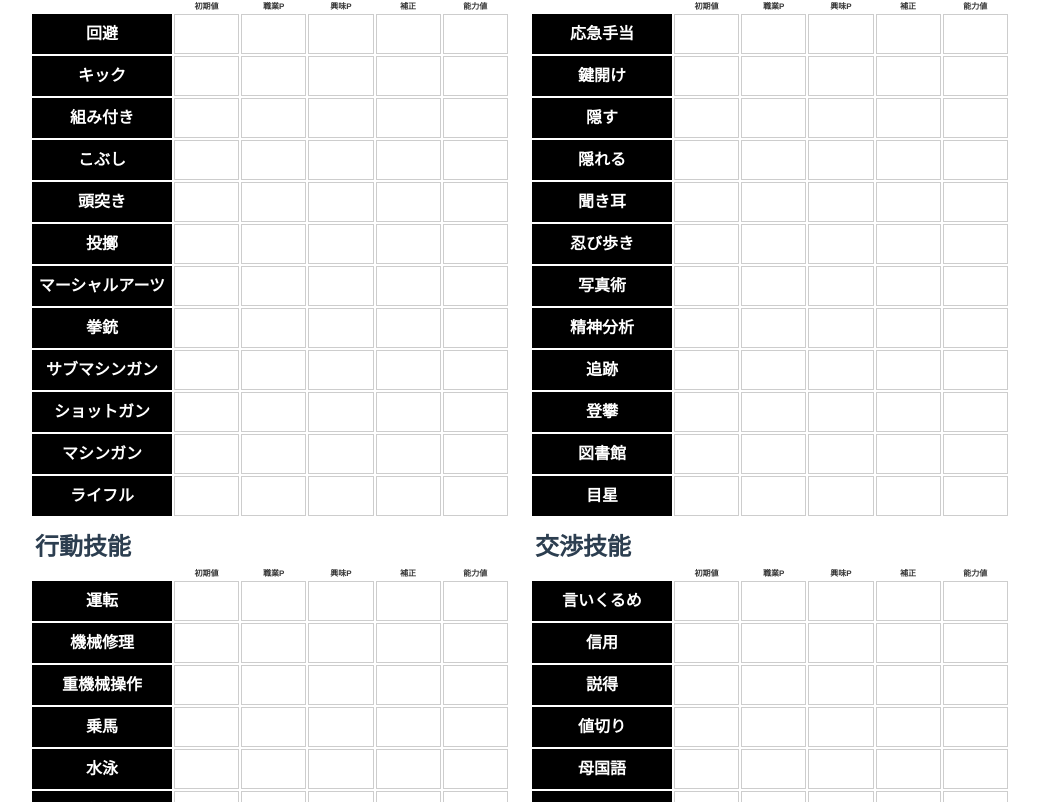
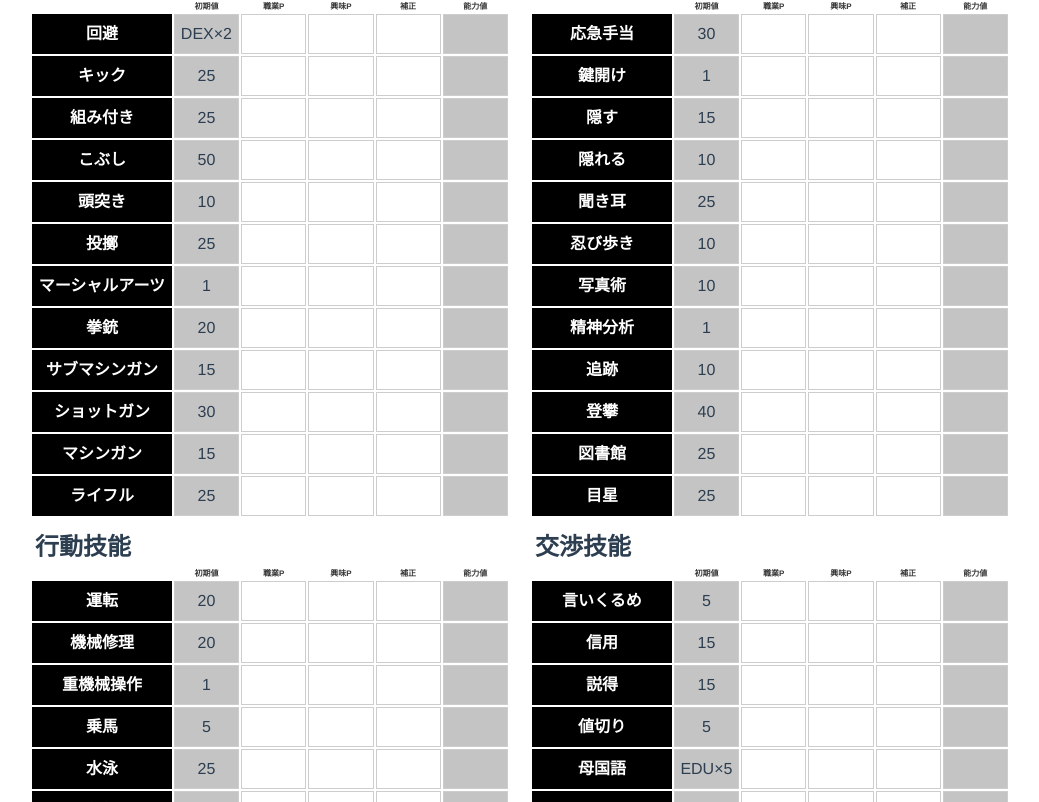
Before and after one commit to sueCalystegia00/CoC-chara-maker, a Vue app: page / in a window 1280 px wide. Shown: the part 738-1540 px from the top of the page, without its empty margins (120-1159 px from the left). Built offline with nearby package versions, Linux system fonts and the light colour scheme; no server answers.

Commit message:
update: statusを監視して技能初期値を変更

```diff
--- a/src/assets/ abilityList.json
+++ b/src/assets/ abilityList.json
@@ -1,7 +1,7 @@
 {
   "戦闘技能" : {
     "回避": {
-      "default": "dex*2"
+      "default": "DEX×2"
     },
     "キック": {
       "default": 25
@@ -127,7 +127,7 @@
       "default": 5
     },
     "母国語": {
-      "default": "edu*5",
+      "default": "EDU×5",
       "option": ""
     },
     "言語": {
--- a/src/components/SkillSetter.vue
+++ b/src/components/SkillSetter.vue
@@ -26,11 +26,11 @@
             class="skill-row"
           >
             <th class="displayname">{{ skillName }}</th>
-            <td class="default"></td>
+            <td class="default unedit">{{ skill.default }}</td>
             <td class="job-point"></td>
             <td class="int-point"></td>
             <td class="revised"></td>
-            <td class="value"></td>
+            <td class="value unedit"></td>
           </tr>
         </tbody>
       </table>
@@ -51,12 +51,13 @@ export default {
   computed: {
     ...mapState(["statusList"]),
   },
-  mounted() {
-    // ↓不十分，修正予定
-    this.abilityList["戦闘技能"]["回避"].default =
-      this.statusList.commonStatusSheet.dexterity.value * 2;
-    this.abilityList["交渉技能"]["母国語"].default =
-      this.statusList.commonStatusSheet.education.value * 5;
+  watch: {
+    "statusList.commonStatusSheet.dexterity.value": function (value) {
+      this.abilityList["戦闘技能"]["回避"].default = value * 2;
+    },
+    "statusList.commonStatusSheet.education.value": function (value) {
+      this.abilityList["交渉技能"]["母国語"].default = value * 5;
+    },
   },
 };
 </script>
@@ -110,4 +111,7 @@ tbody td {
   height: 100%;
   border: 1px solid #cdcdcd;
 }
+.unedit {
+  background-color: #c4c4c4;
+}
 </style>
```
